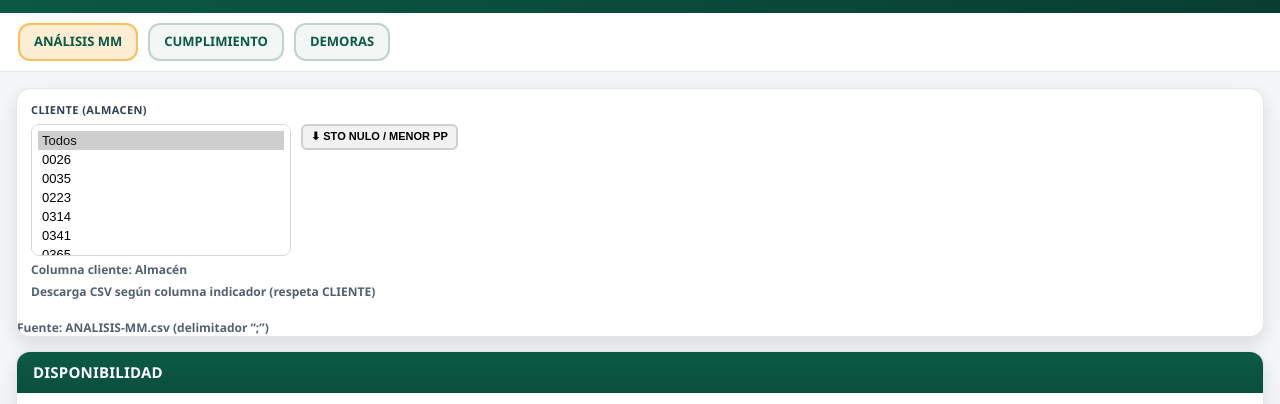
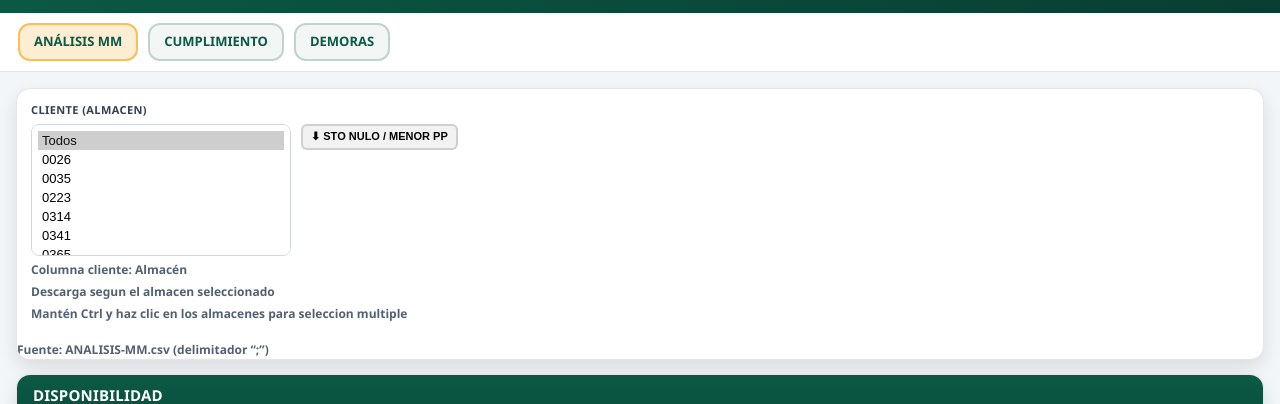
Before and after one commit to dukke89/dukke89.github.io, a plain HTML site: page analisis-mm.html in a window 1280 px wide. Shown: the part 79-483 px from the top of the page. Drawn offline with nearby package versions, Linux system fonts and the light colour scheme.

Commit message:
Update analisis-mm.html

```diff
--- a/analisis-mm.html
+++ b/analisis-mm.html
@@ -47,8 +47,9 @@
   </button>
 </div>
 
-<div id="clienteHint" class="hint">Columna cliente: -</div>
-<div class="hint">Descarga CSV según columna indicador (respeta CLIENTE)</div>
+<div id="clienteHint" class="hint">Columna: -</div>
+<div class="hint">Descarga segun el almacen seleccionado</div>
+<div class="hint">Mantén Ctrl y haz clic en los almacenes para seleccion multiple</div>
         </div>
 </div>
 
```
